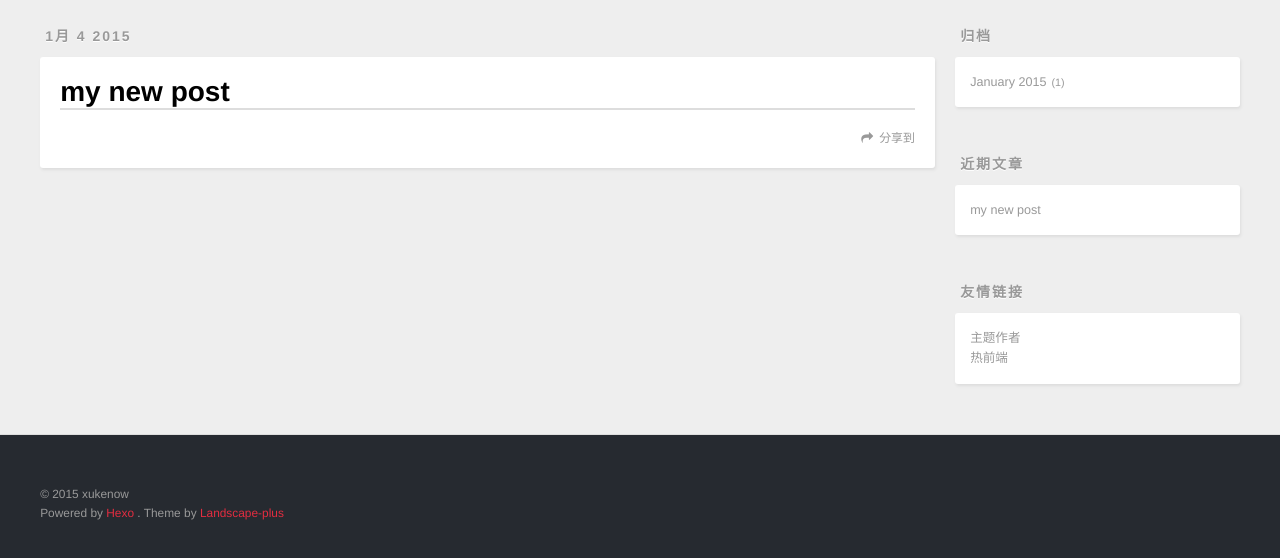
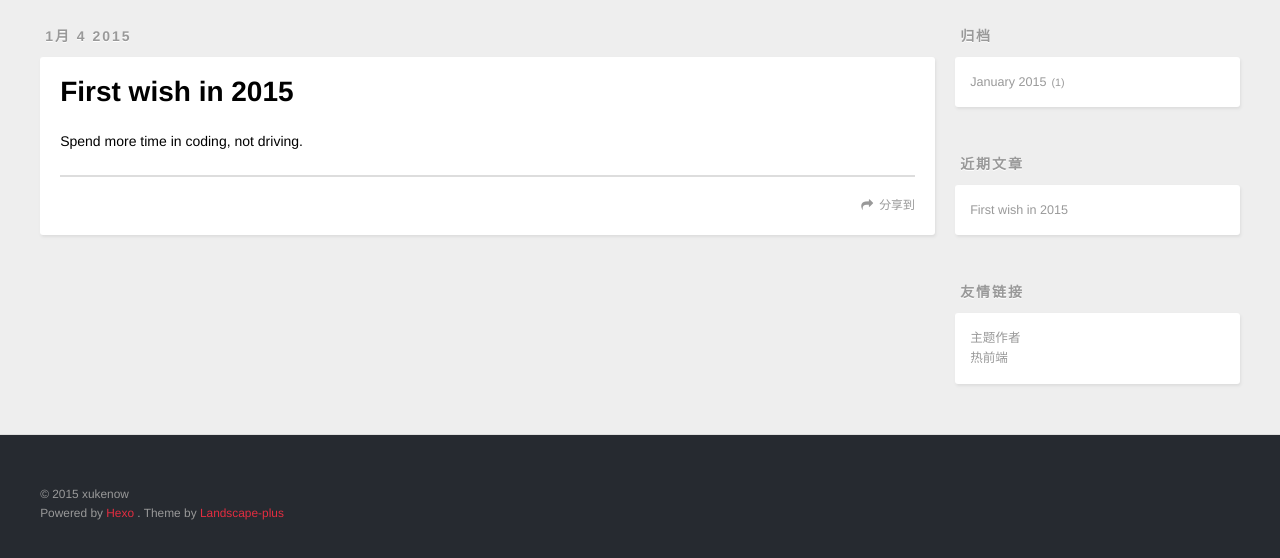
Before and after one commit to xukenow/xukenow.github.io, a plain HTML site: page 2015/01/04/my-new-post/index.html in a window 1280 px wide. Shown: the part 322-880 px from the top of the page. Drawn offline with nearby package versions, Linux system fonts and the light colour scheme.

Commit message:
Site updated: 2015-01-04 03:59:08

```diff
--- a/2015/01/04/my-new-post/index.html
+++ b/2015/01/04/my-new-post/index.html
@@ -4,17 +4,17 @@
 <head>
   <meta charset="utf-8">
 
-  <title>my new post | Ke&#39;s space</title>
+  <title>First wish in 2015 | Ke&#39;s space</title>
   <meta name="viewport" content="width=device-width, initial-scale=1, maximum-scale=1">
-  <meta name="description" content="own blog of xukenow">
+  <meta name="description" content="Spend more time in coding, not driving.">
 <meta property="og:type" content="article">
-<meta property="og:title" content="my new post">
+<meta property="og:title" content="First wish in 2015">
 <meta property="og:url" content="http://xukenow.github.io/2015/01/04/my-new-post/">
 <meta property="og:site_name" content="Ke's space">
-<meta property="og:description" content="own blog of xukenow">
+<meta property="og:description" content="Spend more time in coding, not driving.">
 <meta name="twitter:card" content="summary">
-<meta name="twitter:title" content="my new post">
-<meta name="twitter:description" content="own blog of xukenow">
+<meta name="twitter:title" content="First wish in 2015">
+<meta name="twitter:description" content="Spend more time in coding, not driving.">
 
 
     <link rel="alternative" href="/atom.xml" title="Ke&#39;s space" type="application/atom+xml">
@@ -88,7 +88,7 @@
 
 
     <h1 class="article-title" itemprop="name">
-      my new post
+      First wish in 2015
     </h1>
 
 
@@ -96,6 +96,7 @@
 
     <div class="article-entry" itemprop="articleBody">
 
+        <p>Spend more time in coding, not driving.</p>
 
 
     </div>
@@ -140,7 +141,7 @@
       <ul>
 
           <li>
-            <a href="/2015/01/04/my-new-post/">my new post</a>
+            <a href="/2015/01/04/my-new-post/">First wish in 2015</a>
           </li>
 
       </ul>
```
Also changed, not shown: about/index.html (+1 -1 lines), archives/2015/01/index.html (+3 -2 lines), archives/2015/index.html (+3 -2 lines), archives/index.html (+3 -2 lines), index.html (+3 -2 lines), favicon.ico (added).
